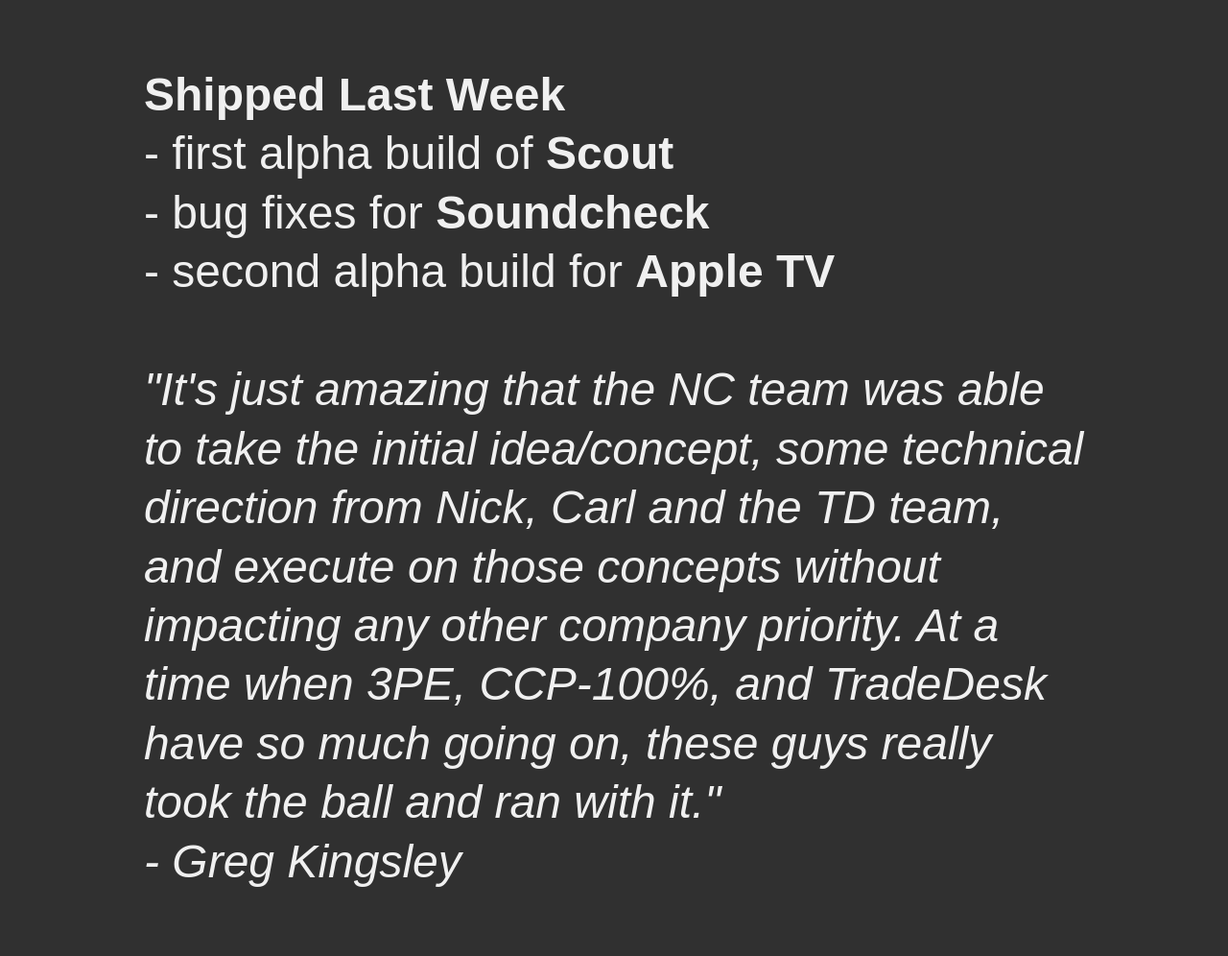
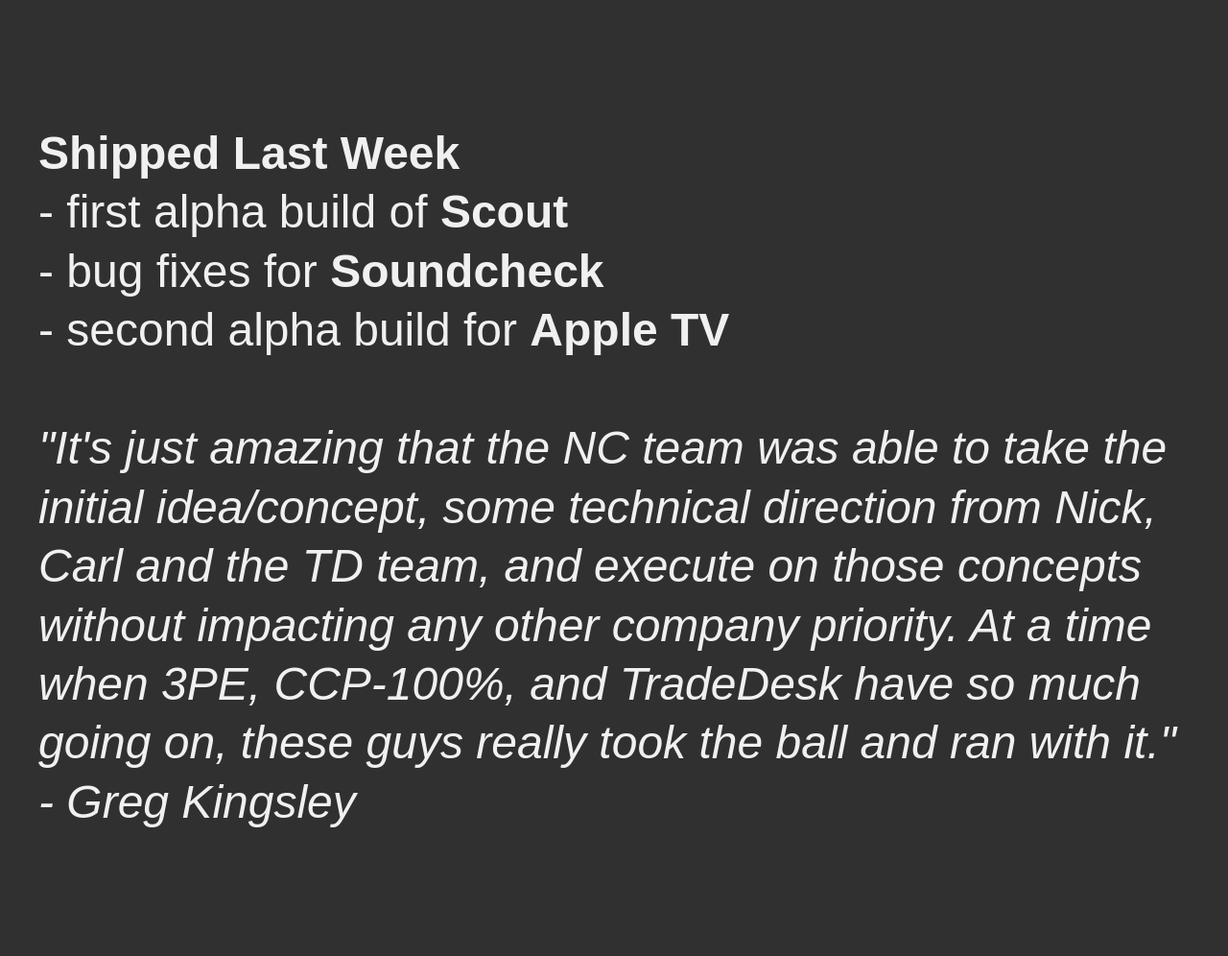
Before and after one commit to TicketmasterMobileStudio/ticketmastermobilestudio.github.io, a Jekyll site: the page images/motd.html, which Jekyll copies as it is, in a window 1280 px wide. Shown: the whole page at 96% size. Built offline with Jekyll 4.4.1, drawn with Linux system fonts in a browser that asks for light colours.

Commit message:
Adjusted horizontal margins

```diff
--- a/images/motd.html
+++ b/images/motd.html
@@ -9,7 +9,7 @@
     	}
 		div.container p {
     		margin: 0;
-    		width: 980px;
+    		width: 1200px;
     		position: absolute;
     		top: 50%;
     		left: 50%;
```
